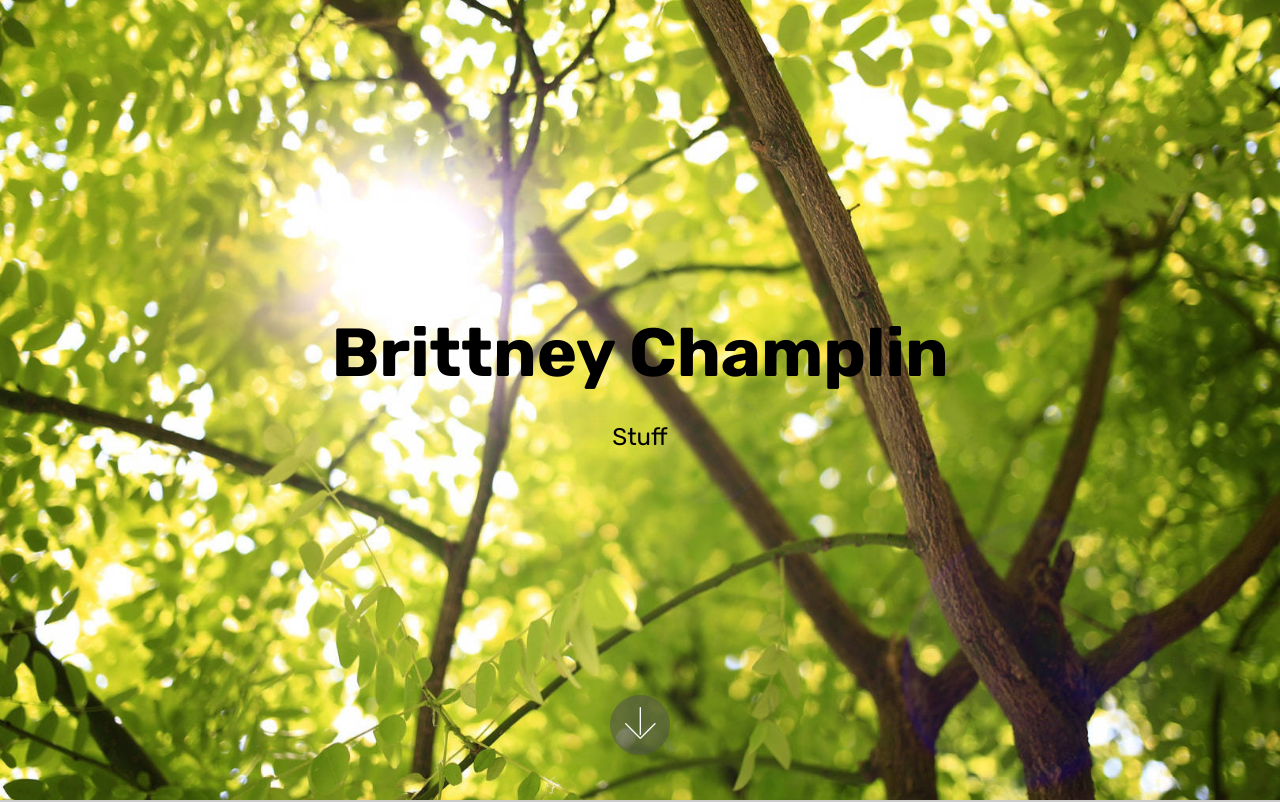
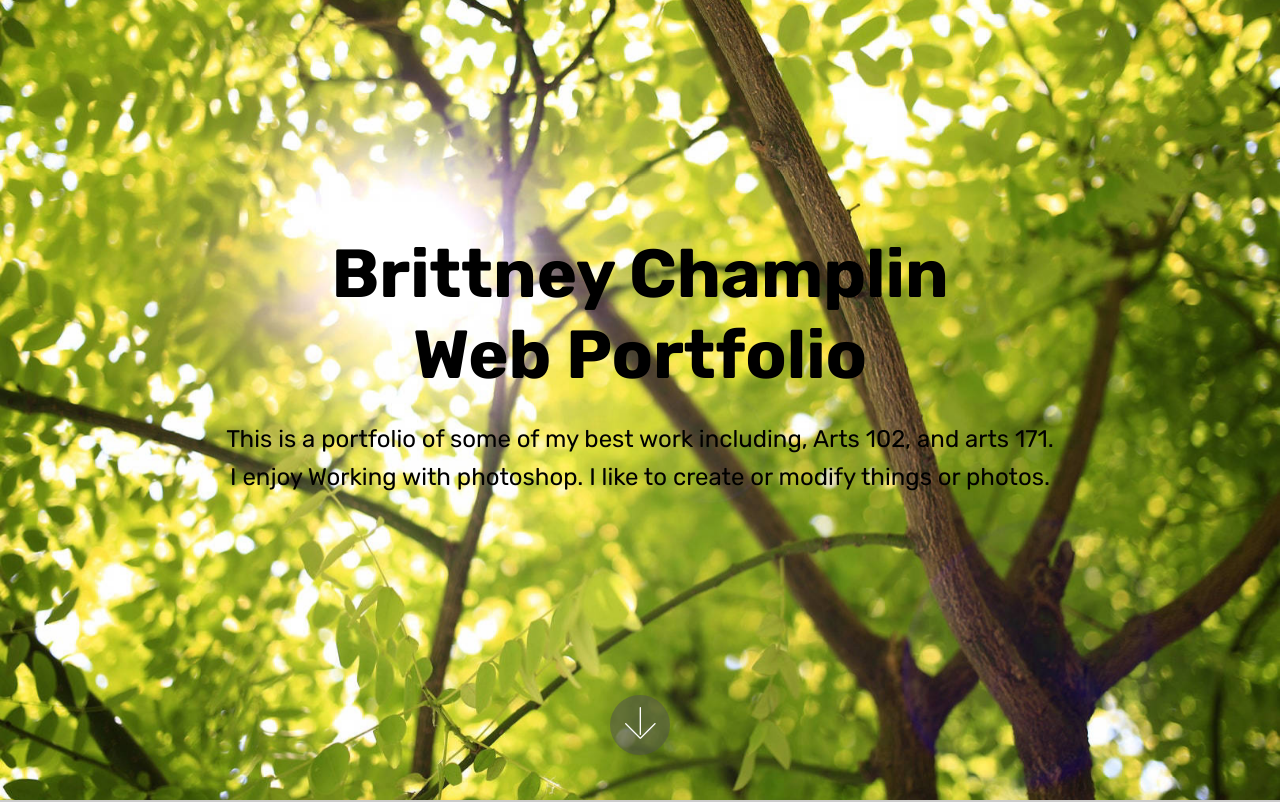
Before and after one commit to Champbritt/Portfolio, a plain HTML site: page index.html in a window 1280 px wide. Shown: the top 802 px of the page. Drawn offline with Linux system fonts and the light colour scheme; files whose address does not match are found by name.

Commit message:
create github pages

```diff
--- a/index.html
+++ b/index.html
@@ -32,9 +32,9 @@
     <div class="container align-center">
         <div class="row justify-content-md-center">
             <div class="mbr-white col-md-10">
-                <h1 class="mbr-section-title mbr-bold pb-3 mbr-fonts-style display-1">Brittney Champlin</h1>
+                <h1 class="mbr-section-title mbr-bold pb-3 mbr-fonts-style display-1">Brittney Champlin<br>Web Portfolio</h1>
 
-                <p class="mbr-text pb-3 mbr-fonts-style display-5">Stuff</p>
+                <p class="mbr-text pb-3 mbr-fonts-style display-5">This is a portfolio of some of my best work including, Arts 102, and arts 171.<br>I enjoy Working with photoshop. I like to create or modify things or photos.<br>&nbsp;</p>
 
             </div>
         </div>
@@ -46,7 +46,7 @@
     </div>
 </section>
 
-<section class="engine"><a href="https://mobirise.me/i">free website creation software</a></section><section class="mbr-section article content9 cid-qTykFV4n7s" id="content9-7">
+<section class="engine"><a href="https://mobirise.me/z">best website templates</a></section><section class="mbr-section article content9 cid-qTykFV4n7s" id="content9-7">
 
 
 
```
Also changed, not shown: 1 other file.
